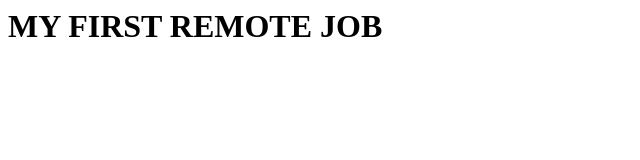
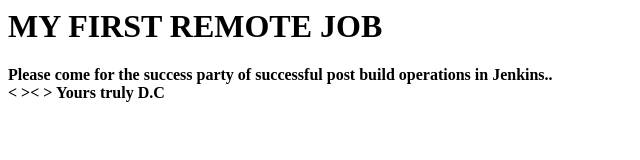
Before and after one commit to kvs-manian/myweb-remote, a plain HTML site: page index.html in a window 1280 px wide. Shown: the whole page, without its empty margins (0-640 px from the left). Drawn offline with Linux system fonts and the light colour scheme.

Commit message:
#2 my 2nd commit

```diff
--- a/index.html
+++ b/index.html
@@ -1 +1,3 @@
 <h1> MY FIRST REMOTE JOB </h1>
+<B> Please come for the success party of successful post build operations in Jenkins.. <br>
+	<&nbsp><&nbsp>	Yours truly D.C <B>
```
